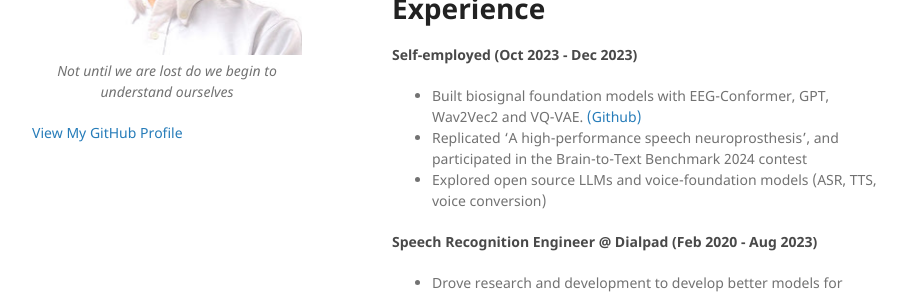
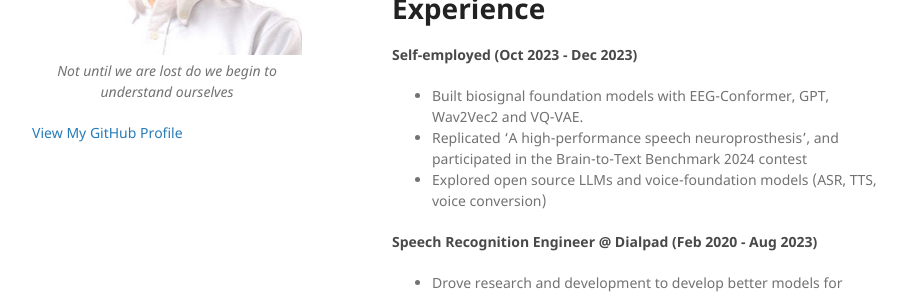
Before and after one commit to kennethli319/kennethli319.github.io, a Jekyll site: the page built from index.md, in a window 1280 px wide and 900 px high. Shown: the part 324-620 px from the top of the window, without its empty margins (178-1097 px from the left). Built offline with Jekyll 4.4.1, drawn with Linux system fonts in a browser that asks for light colours.

Commit message:
update details

```diff
--- a/index.md
+++ b/index.md
@@ -15,7 +15,7 @@ I am deeply passionate about leveraging my expertise in Linguistics and Machine
 
 #### Self-employed (Oct 2023 - Dec 2023)
 
-- Built biosignal foundation models with EEG-Conformer, GPT, Wav2Vec2 and VQ-VAE. [(Github)](https://github.com/kennethli319/EEG-foundation)
+- Built biosignal foundation models with EEG-Conformer, GPT, Wav2Vec2 and VQ-VAE.
 - Replicated 'A high-performance speech neuroprosthesis', and participated in the Brain-to-Text Benchmark 2024 contest
 - Explored open source LLMs and voice-foundation models (ASR, TTS, voice conversion)
 
```
